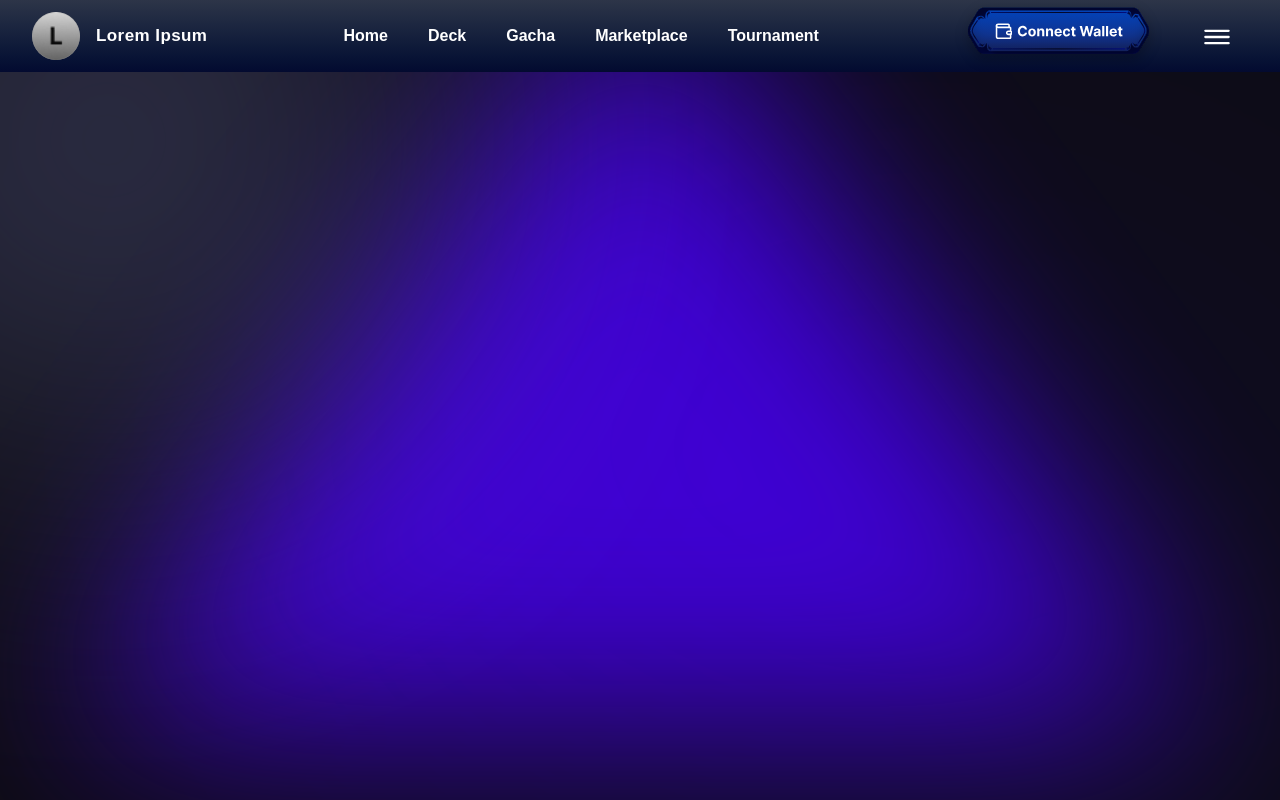
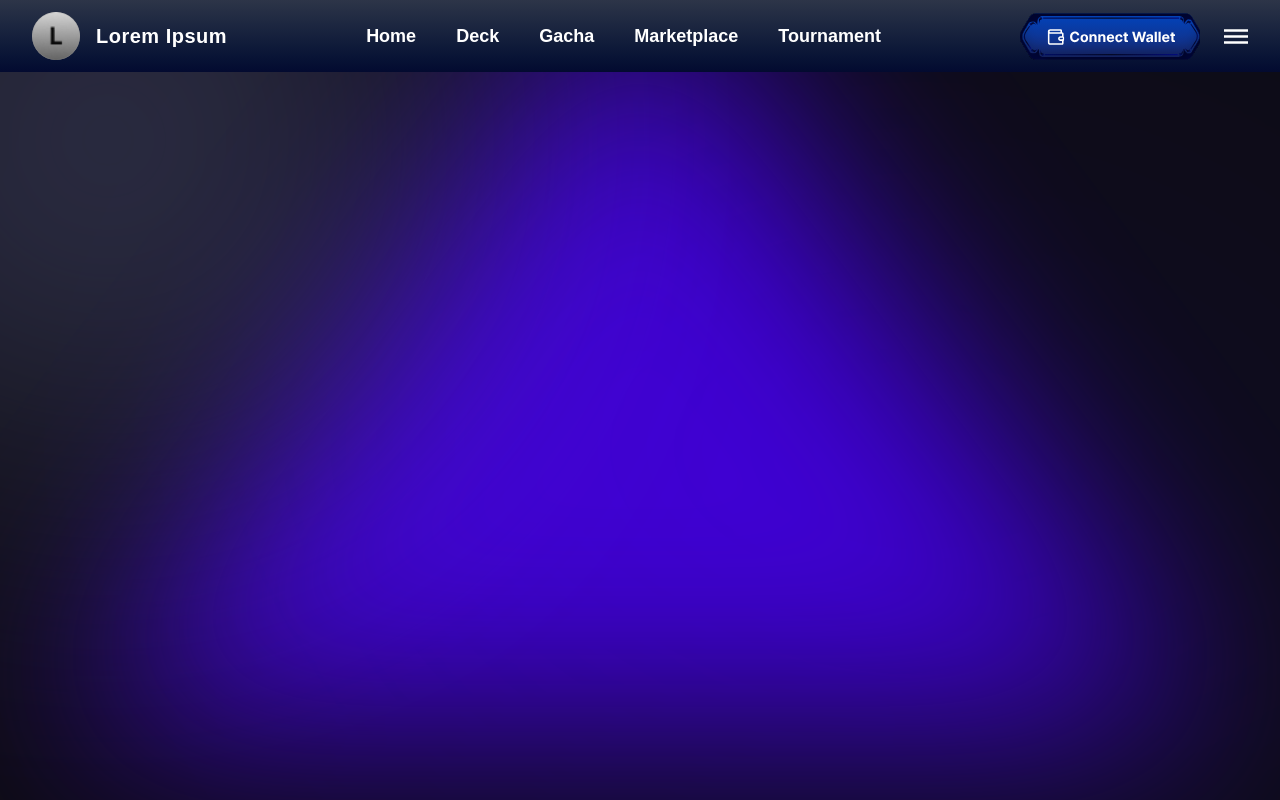
Before and after one commit to Reynard-sys/polkadot-hackathon, a Next.js app: page / in a window 1280 px wide. Built offline with nearby package versions, Linux system fonts and the light colour scheme.

Commit message:
refactor(navbar): centered nav links + centered wallet button

```diff
--- a/src/components/navbar/index.tsx
+++ b/src/components/navbar/index.tsx
@@ -11,10 +11,10 @@ export default function Navbar() {
     ];
 
     return (
-        <nav className=" fixed top-0 left-0 right-0 z-50 w-full bg-gradient-to-b from-[#2d3548] to-[#030a30]">
-            <div className="px-6 lg:px-8 flex items-center justify-between">
+        <nav className=" fixed top-0 left-0 right-0 z-50 w-full bg-linear-to-b from-[#2d3548] to-[#030a30]">
+            <div className="px-6 lg:px-8 py-3 flex justify-between items-center">
                 {/* Left Side: Profile */}
-                <div className="flex items-center gap-4 cursor-pointer">
+                <div className="flex gap-4 cursor-pointer justify-center items-center">
                     <div className="w-12 h-12 bg-[#8C8C8C] rounded-full flex items-center justify-center overflow-hidden shrink-0">
                         <Image
                             src="/assets/profile-picture.png"
@@ -24,18 +24,18 @@ export default function Navbar() {
                             className="w-full h-full object-cover"
                         />
                     </div>
-                    <span className="text-white font-bold text-[17px] tracking-wide hidden sm:block">
+                    <span className="text-white font-bold text-xl tracking-wide hidden sm:block">
                         Lorem Ipsum
                     </span>
                 </div>
 
                 {/* Center: Navigation Links */}
-                <div className="hidden lg:flex items-center gap-8 xl:gap-10">
+                <div className="hidden lg:flex justify-center items-center gap-8 xl:gap-10">
                     {navLinks.map((link) => (
                         <Link
                             key={link.name}
                             href={link.href}
-                            className="text-white hover:text-white/80 font-bold text-[15px] xl:text-[16px] transition-colors"
+                            className="text-white hover:text-white/80 font-bold text-lg leading-7 transition-colors"
                         >
                             {link.name}
                         </Link>
@@ -43,18 +43,17 @@ export default function Navbar() {
                 </div>
 
                 {/* Right Side: Wallet & Menu */}
-                <div className="flex items-center gap-4 sm:gap-6">
-                    <button className="cursor-pointer relative transition-transform hover:scale-105 active:scale-95 flex items-center justify-center">
+                <div className="flex gap-3 sm:gap-6">
+                    <button className="cursor-pointer relative transition-transform hover:scale-105 active:scale-95">
                         <Image
                             src="/assets/connect-wallet-btn.svg"
                             alt="Connect Wallet"
                             width={181}
                             height={46}
-                            className="w-full h-full"
+                            className="w-full"
                             priority
                         />
                     </button>
-
                     <button className="cursor-pointer text-white shrink-0">
                         <Image
                             src="/assets/hamburger-btn.svg"
```
Also changed, not shown: public/assets/connect-wallet-btn.svg, public/assets/hamburger-btn.svg.
